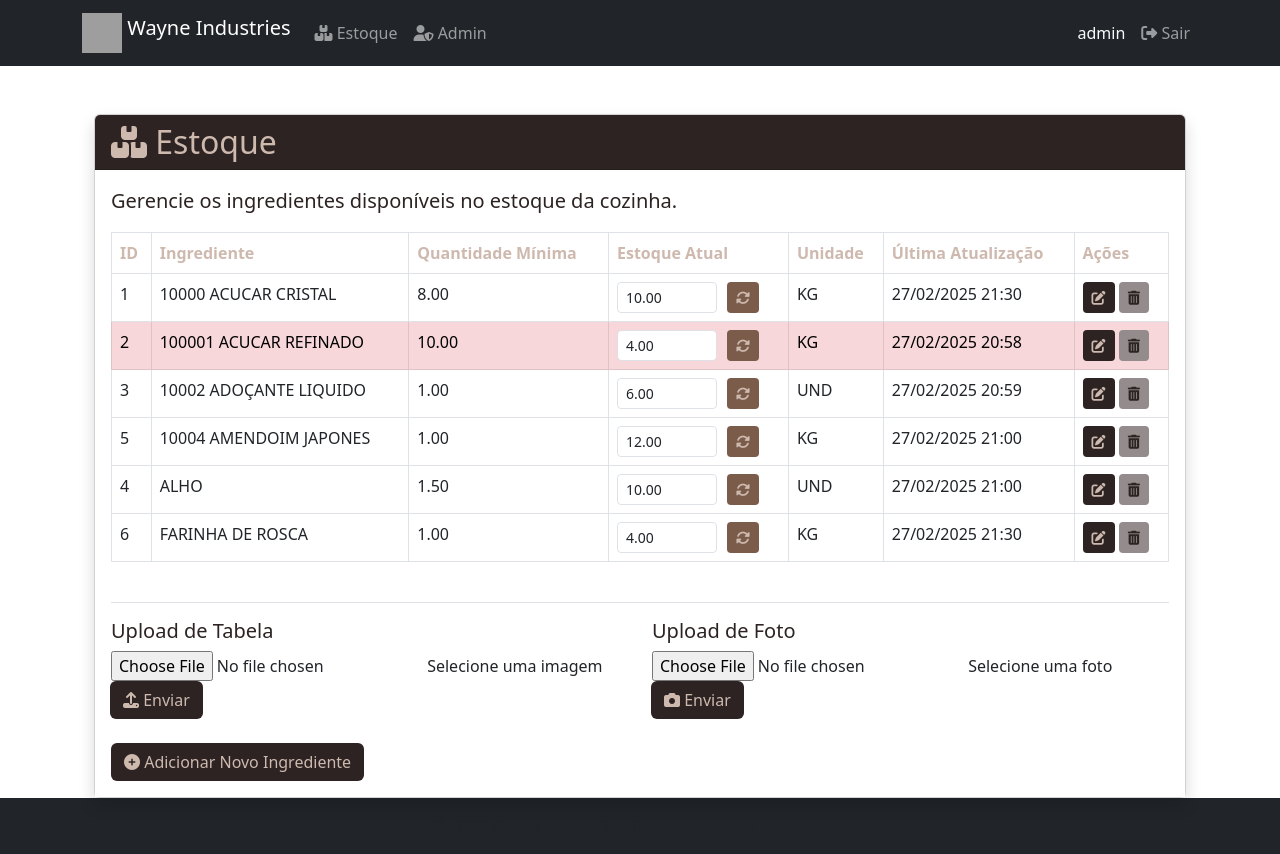
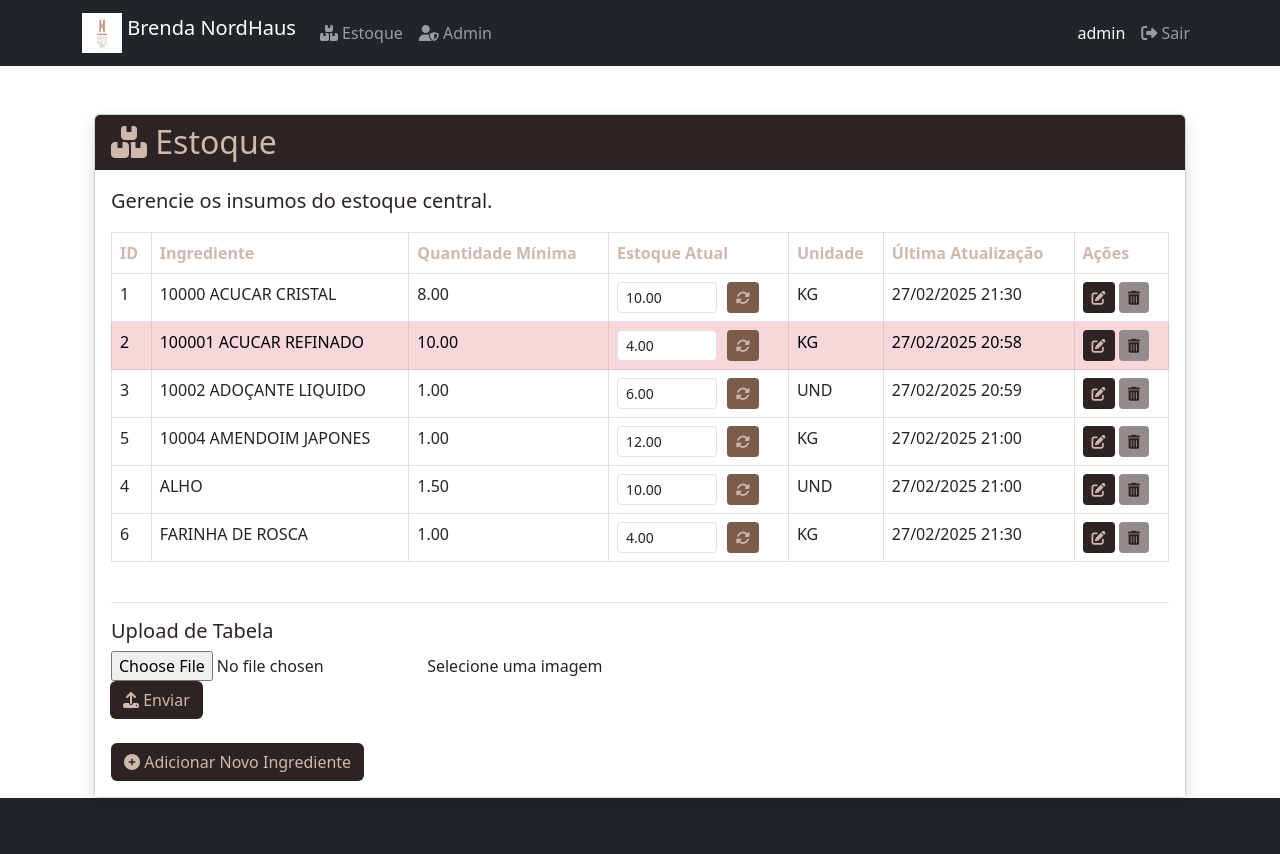
Before and after one commit to rbkandraden/cozinha_ocr, a Flask app: page /dashboard/estoque in a window 1280 px wide. Run offline with Flask 3, Linux system fonts and the light colour scheme; a user stored in the database is signed in; grey boxes are pictures that could not be loaded.

Commit message:
versao enviada como teaser

```diff
--- a/templates/base.html
+++ b/templates/base.html
@@ -3,7 +3,7 @@
 <head>
     <meta charset="UTF-8">
     <meta name="viewport" content="width=device-width, initial-scale=1.0">
-    <title>Wayne Industries - {% block title %}{% endblock %}</title>
+    <title>Brenda NordHaus - {% block title %}{% endblock %}</title>
     <link href="https://cdn.jsdelivr.net/npm/bootstrap@5.3.0/dist/css/bootstrap.min.css" rel="stylesheet">
     <link rel="stylesheet" href="https://cdnjs.cloudflare.com/ajax/libs/font-awesome/6.4.0/css/all.min.css">
     <link rel="stylesheet" href="{{ url_for('static', filename='css/styles.css') }}">
@@ -14,7 +14,7 @@
         <div class="container">
             <a class="navbar-brand" href="{{ url_for('dashboard.dashboard') }}">
                 <img src="{{ url_for('static', filename='img/logo.png') }}" alt="Logo" width="40" height="40" class="d-inline-block align-top">
-                Wayne Industries
+                Brenda NordHaus
             </a>
             <button class="navbar-toggler" type="button" data-bs-toggle="collapse" data-bs-target="#navbarNav">
                 <span class="navbar-toggler-icon"></span>
@@ -65,7 +65,7 @@
 
     <footer class="footer mt-auto py-3 bg-dark text-light">
         <div class="container text-center">
-            <span class="text-muted">&copy; 2023 Wayne Industries. Todos os direitos reservados.</span>
+            <span class="text-muted">&copy; 2025 Rebecca Andrade. Todos os direitos reservados.</span>
         </div>
     </footer>
 
--- a/templates/dashboard.html
+++ b/templates/dashboard.html
@@ -6,7 +6,7 @@
         <!-- Card de Estatísticas -->
         <div class="col">
             <div class="card h-100 shadow">
-                <div class="card-header bg-primary text-white">
+                <div class="card-header estatisticas">
                     <h5 class="mb-0"><i class="fas fa-chart-bar"></i> Estatísticas</h5>
                 </div>
                 <div class="card-body">
--- a/templates/estoque.html
+++ b/templates/estoque.html
@@ -10,7 +10,7 @@
       </div>
       <div class="card-body" style="background-color: #ffffff;">
         <p class="lead" style="color: #2c2322;">
-          Gerencie os ingredientes disponíveis no estoque da cozinha.
+          Gerencie os insumos do estoque central.
         </p>
 
         <!-- Mensagens Flash -->
@@ -112,32 +112,6 @@
                 </div>
               </form>
             </div>
-
-            <div class="col-md-6">
-              <h5 style="color: #2c2322;">Upload de Foto</h5>
-              <form action="{{ url_for('dashboard.upload_foto') }}" method="POST" enctype="multipart/form-data">
-                <div class="input-group">
-                  <div class="custom-file">
-                    <input type="file"
-                           class="custom-file-input"
-                           name="foto"
-                           id="inputGroupFileFoto"
-                           accept="image/*">
-                    <label class="custom-file-label" for="inputGroupFileFoto">Selecione uma foto</label>
-                  </div>
-                  <div class="input-group-append">
-                    <button class="btn"
-                            type="submit"
-                            style="background-color: #2c2322; color: #ceb9af;">
-                      <i class="fas fa-camera"></i> Enviar
-                    </button>
-                  </div>
-                </div>
-              </form>
-            </div>
-          </div>
-        </div>
-
         <!-- Botão para Adicionar Novo Item -->
         <div class="mt-4">
           <a href="{{ url_for('dashboard.adicionar_item') }}"
--- a/templates/login.html
+++ b/templates/login.html
@@ -1,6 +1,6 @@
 {% extends 'base.html' %}
 
-{% block title %}Login - Wayne Security{% endblock %}
+{% block title %}Login - Brenda NordHaus{% endblock %}
 
 {% block content %}
 <div class="container">
--- a/templates/register.html
+++ b/templates/register.html
@@ -1,6 +1,6 @@
 {% extends 'base.html' %}
 
-{% block title %}Registrar - Wayne Security{% endblock %}
+{% block title %}Registrar - Brenda NordHaus{% endblock %}
 
 {% block content %}
 <h2 class="text-center">Registrar</h2>
```
Also changed, not shown: static/css/style.css (+10 -1 lines), instance/wayne_security.db, static/img/LOGO.png (added), static/img/logo.jpg (deleted).
